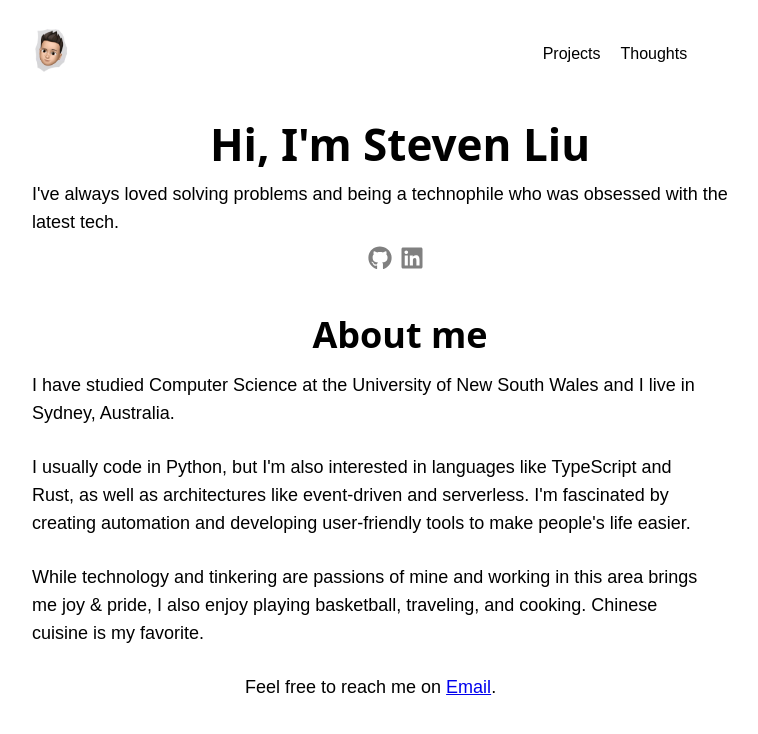
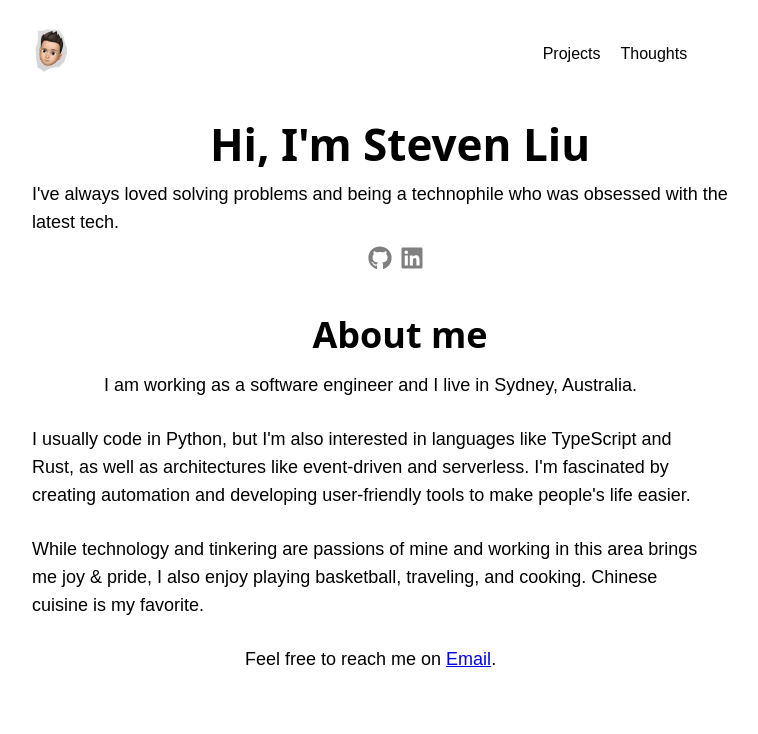
Before and after one commit to US579/about-me, a React (Create React App) app: page / in a window 1280 px wide. Shown: the top 734 px of the page, without its empty margins (240-998 px from the left). Built offline with nearby package versions, Linux system fonts and the light colour scheme.

Commit message:
update aboutme

```diff
--- a/src/components/pages/About.tsx
+++ b/src/components/pages/About.tsx
@@ -23,8 +23,7 @@ const About = () => {
             </LinkContainer>
             <AboutMeHeader>About me</AboutMeHeader>
             <AboutMeContent>
-                I have studied Computer Science at the University of New South
-                Wales and I live in Sydney, Australia.
+                I am working as a software engineer and I live in Sydney, Australia.
             </AboutMeContent>
             <AboutMeContent>
                 I usually code in Python, but I'm also interested in languages
```
